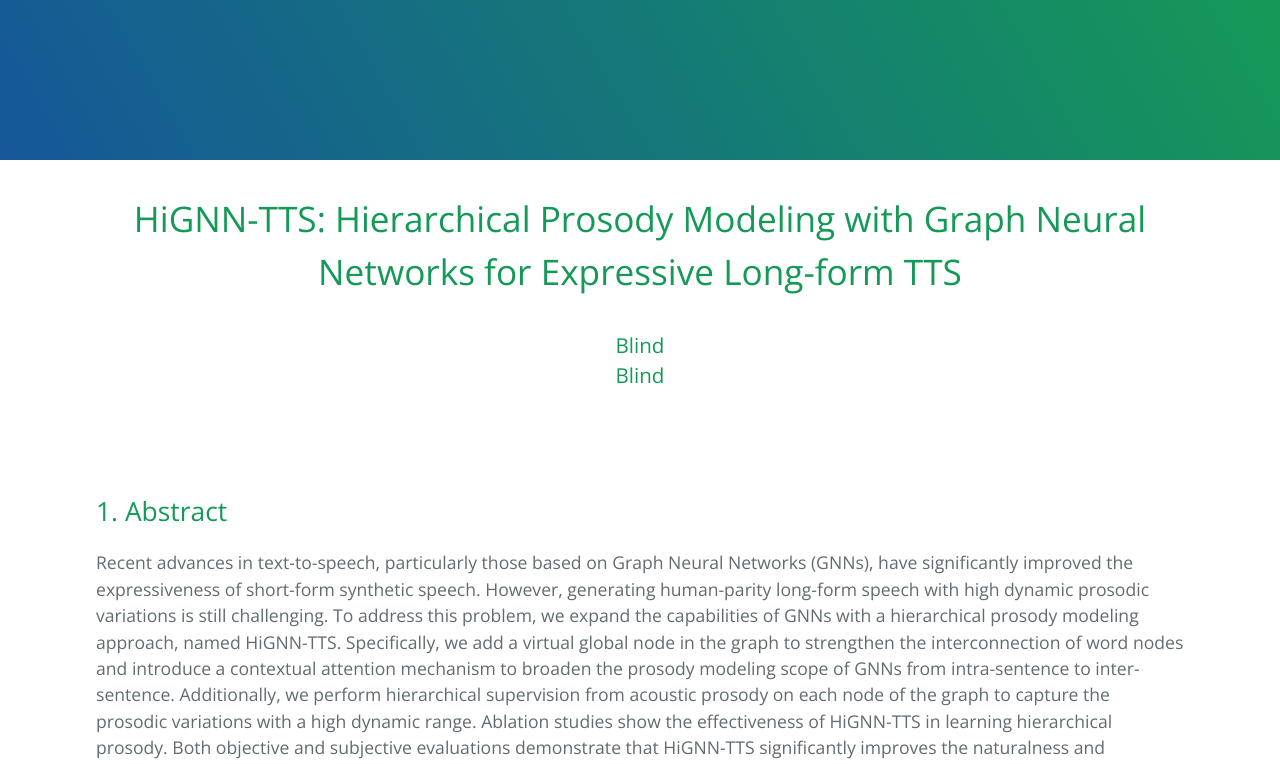
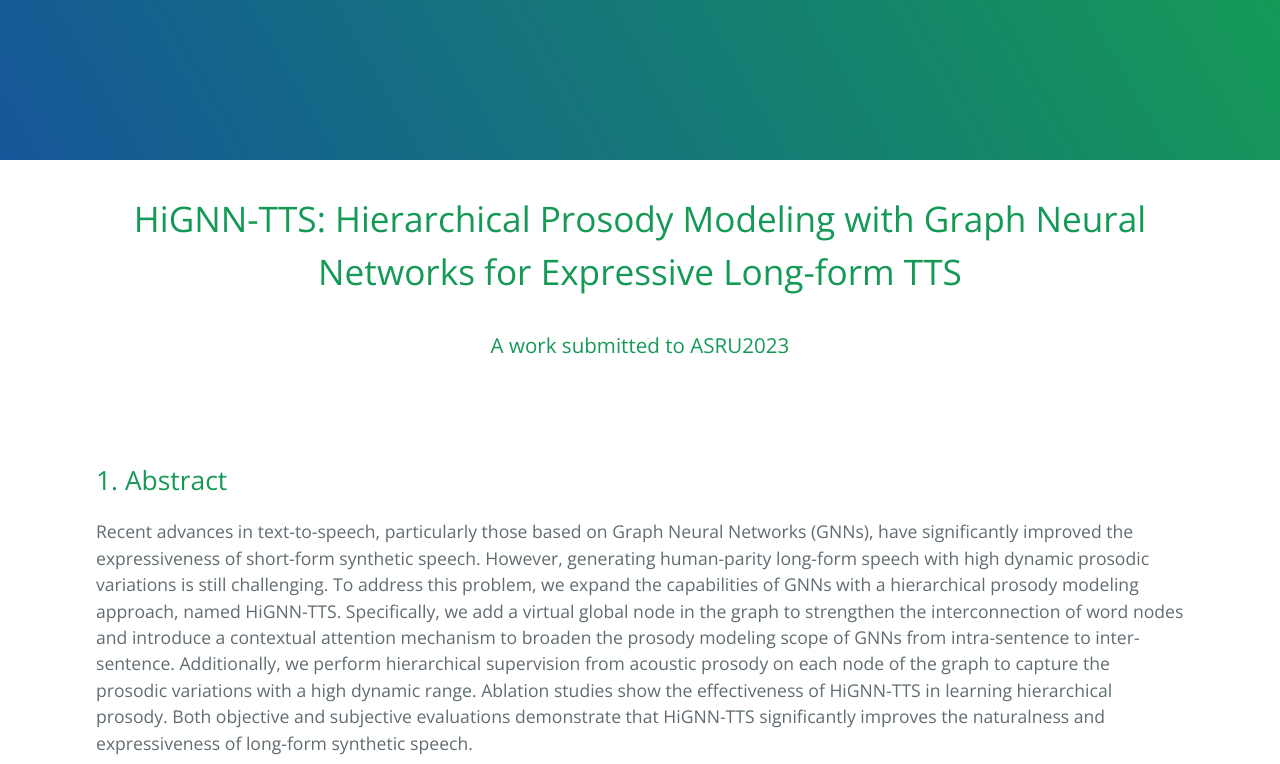
Before and after one commit to anonymous-asru/HiGNN-TTS, a plain HTML site: page index.html in a window 1280 px wide. Shown: the top 764 px of the page. Drawn offline with nearby package versions, Linux system fonts and the light colour scheme.

Commit message:
Update index.html

```diff
--- a/index.html
+++ b/index.html
@@ -33,9 +33,8 @@
     </h1>
 
     <h3 id="">
-      <center>Blind</center>
+      <center>A work submitted to ASRU2023</center>
       <!-- <center>Dake Guo<sup>1</sup>, Xinfa Zhu<sup>1</sup>, Liumeng Xue<sup>2</sup>, Tao Li<sup>1</sup>, Yuanjun Lv<sup>1</sup>, Yuepeng Jiang<sup>1</sup>, Lei Xie<sup>1</sup></center> -->
-      <center>Blind</center>
       <!-- <center><sup>1</sup>Audio, Speech and Language Processing Group (ASLP@NPU), School of Computer Science, Northwestern Polytechnical University, Xi'an, China</center>
       <center><sup>2</sup>Shenzhen Research Institute of Big Data, School of Data Science, \\The Chinese University of Hong Kong, Shenzhen, China</center> -->
     </h3>
```
